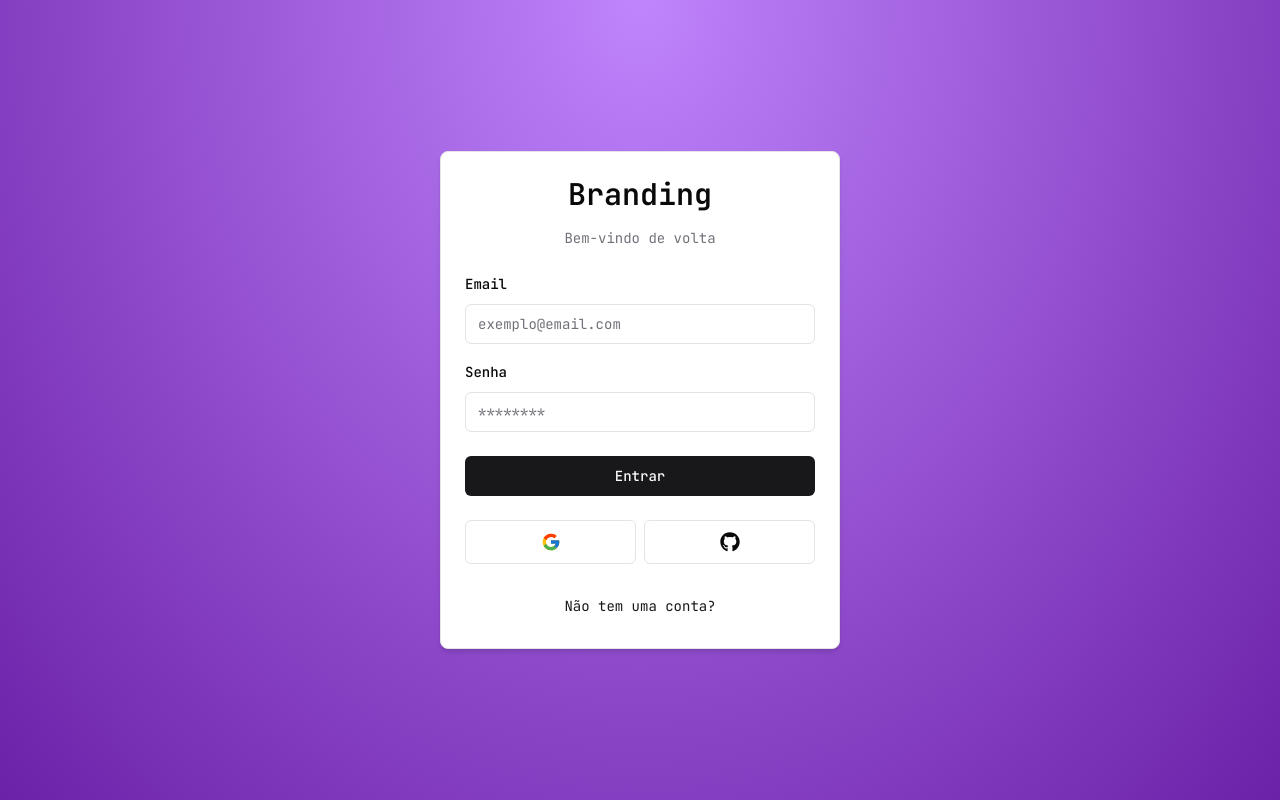
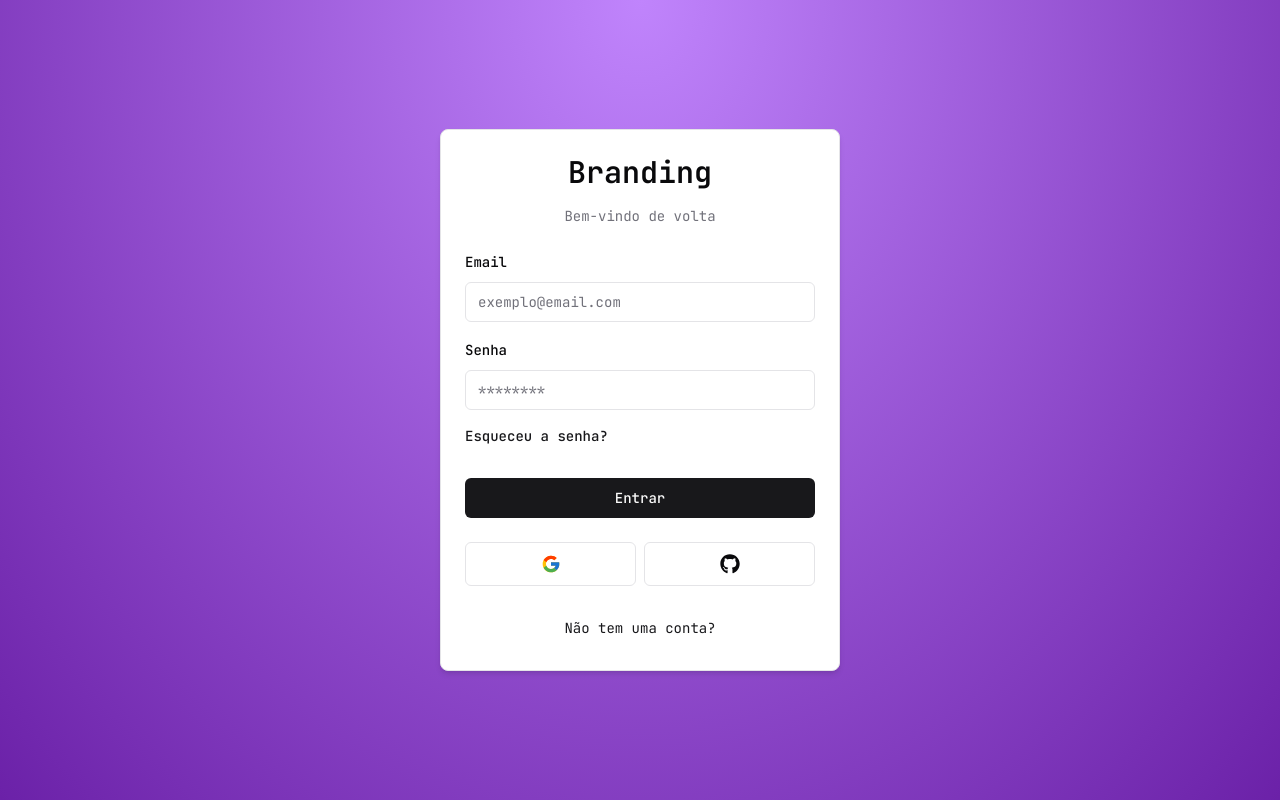
Before and after one commit to Lutefd/authkit, a Next.js app: page /auth/login in a window 1280 px wide. Built offline with nearby package versions, Linux system fonts and the light colour scheme; no server answers; the database is empty.

Commit message:
refactor: add password reset link to login form

```diff
--- a/src/components/auth/LoginForm.tsx
+++ b/src/components/auth/LoginForm.tsx
@@ -18,6 +18,7 @@ import { Button } from '../ui/button';
 import FormError from '../FormError';
 import FormSuccess from '../FormSuccess';
 import { login } from '@/actions/login';
+import Link from 'next/link';
 
 function LoginForm() {
 	const [isPending, startTransition] = useTransition();
@@ -87,6 +88,19 @@ function LoginForm() {
 											disabled={isPending}
 										/>
 									</FormControl>
+									<Button
+										variant="link"
+										className="mt-2 mx-0 px-0"
+										size="sm"
+										asChild
+									>
+										<Link
+											href="/auth/reset"
+											className="mx-0"
+										>
+											Esqueceu a senha?
+										</Link>
+									</Button>
 									<FormMessage />
 								</FormItem>
 							)}
```
